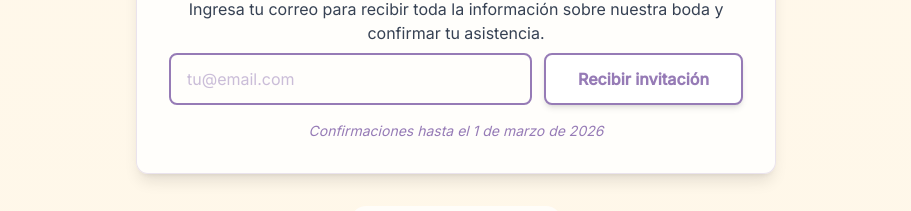
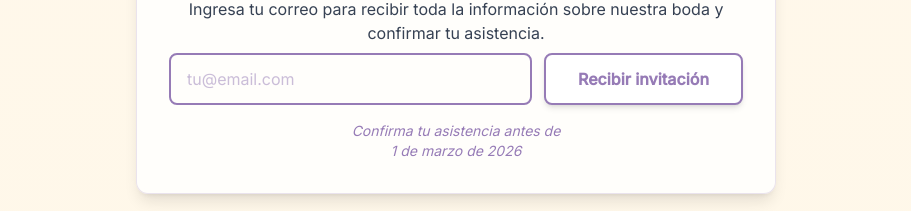
Before and after one commit to EdgarIvanEspinoza/alejandraymauro, a Next.js app: page / in a window 1280 px wide. Shown: the part 3440-3651 px from the top of the page, without its empty margins (184-1095 px from the left). Built offline with nearby package versions, Linux system fonts and the light colour scheme; no server answers; a web font is replaced by a local one.

Commit message:
Update WelcomeForm component: modify confirmation message for clarity and improved readability.

```diff
--- a/app/components/WelcomeForm.tsx
+++ b/app/components/WelcomeForm.tsx
@@ -92,7 +92,8 @@ export default function WelcomeForm() {
           </button>
         </form>
         <p className="text-sm text-lavender italic mt-4 text-center">
-          Confirmaciones hasta el 1 de marzo de 2026
+          Confirma tu asistencia antes de
+          <br /> 1 de marzo de 2026
         </p>
       </div>
     </div>
```
